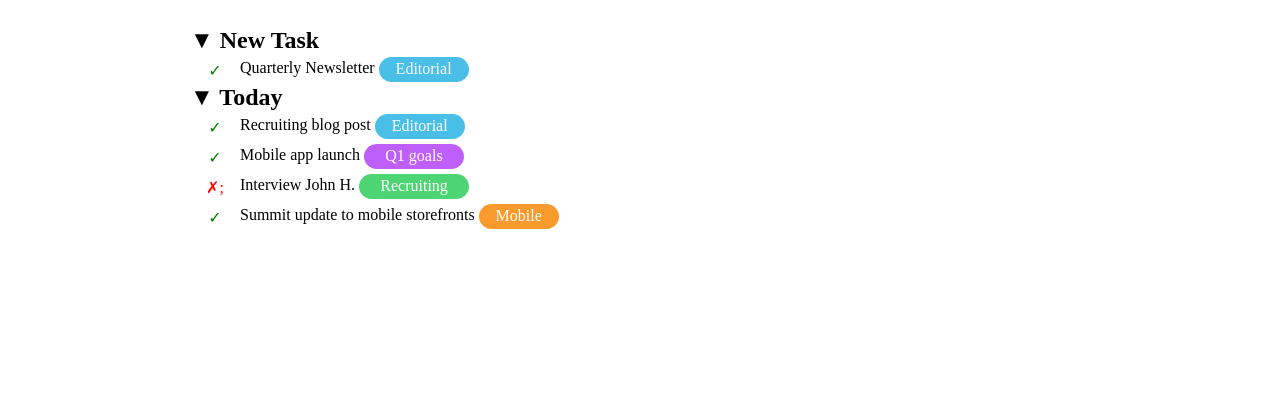
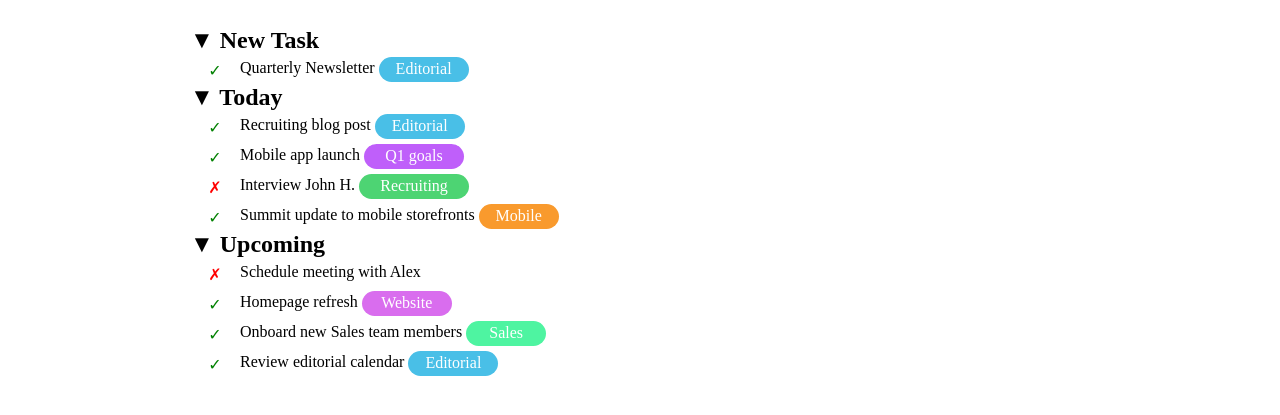
Before and after one commit to LuigiRiva99/html-css-toboolist, a plain HTML site: page index.html in a window 1280 px wide. Shown: the part 109-524 px from the top of the page. Drawn offline with Linux system fonts and the light colour scheme.

Commit message:
Add: last list

```diff
--- a/index.html
+++ b/index.html
@@ -53,7 +53,7 @@
                         <span class="goals">Q1 goals</span>
                     </li>
                     <li>
-                        <span> <span class="cross">&cross;;</span>Interview John H.</span>
+                        <span> <span class="cross">&cross;</span>Interview John H.</span>
                         <span class="recruiting">Recruiting</span>
                     </li>
                     <li>
@@ -61,6 +61,27 @@
                         <span class="mobile">Mobile</span>
                     </li>
                 </ul>
+
+                <!-- terza lista -->
+                <ul>
+                    <li>
+                        <h2>&#9660; Upcoming</h2>
+                    </li>
+                    <li>
+                        <span> <span class="cross">&cross;</span>Schedule meeting with Alex</span>
+                    </li>
+                    <li>
+                        <span> <span class="check">&check;</span>Homepage refresh</span>
+                        <span class="website">Website</span>
+                    </li>
+                    <li>
+                        <span> <span class="check">&check;</span>Onboard new Sales team members</span>
+                        <span class="sales">Sales</span>
+                    </li>
+                    <li>
+                        <span> <span class="check">&check;</span>Review editorial calendar</span>
+                        <span class="editorial">Editorial</span>
+                    </li>
                 </ul>
             </div>
         </section>
--- a/style.css
+++ b/style.css
@@ -126,3 +126,27 @@ menu {
     border-radius: 15px;
     vertical-align: middle;
 }
+
+.website{
+    color: white;
+    display: inline-block;
+    background-color: rgb(217, 109, 238);
+    width: 90px;
+    height: 25px;
+    padding: 3px;
+    text-align: center;
+    border-radius: 15px;
+    vertical-align: middle;
+}
+
+.sales{
+    color: white;
+    display: inline-block;
+    background-color: rgb(78, 244, 161);
+    width: 80px;
+    height: 25px;
+    padding: 3px;
+    text-align: center;
+    border-radius: 15px;
+    vertical-align: middle;
+}
```
